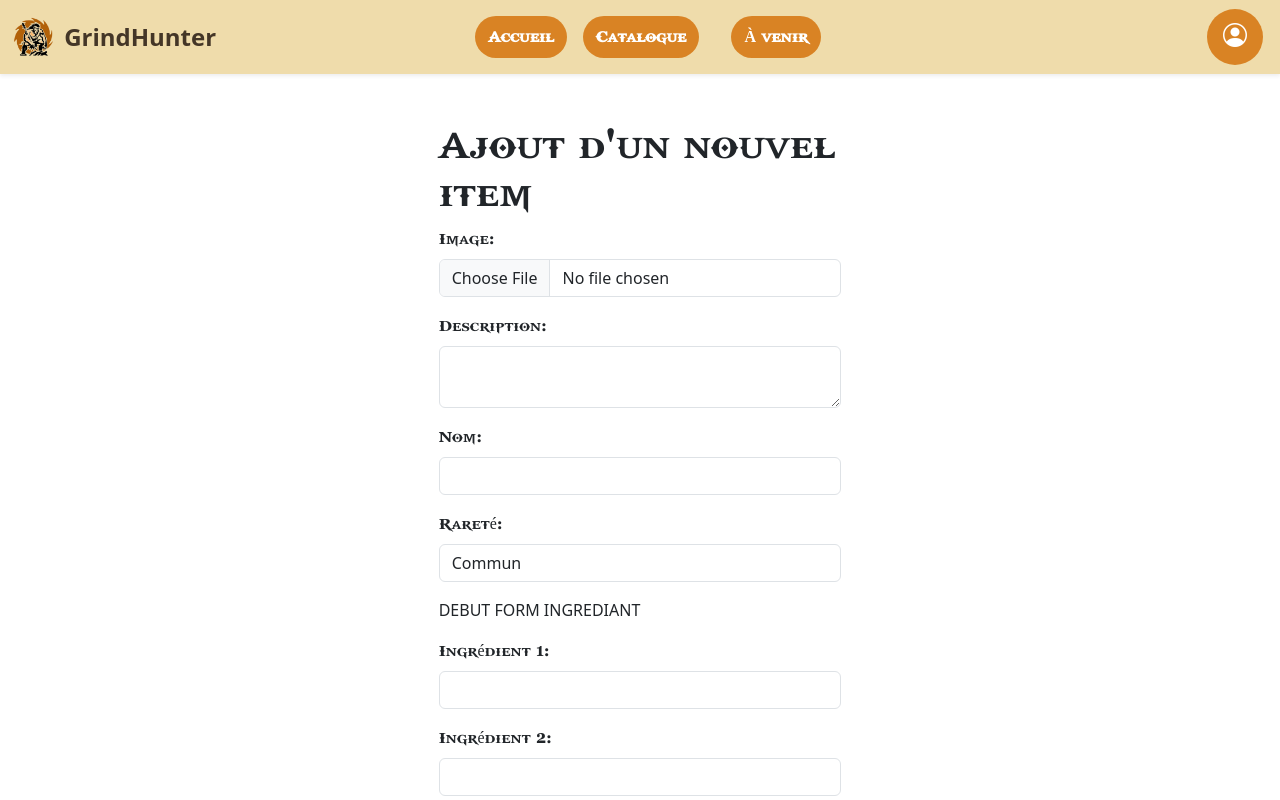
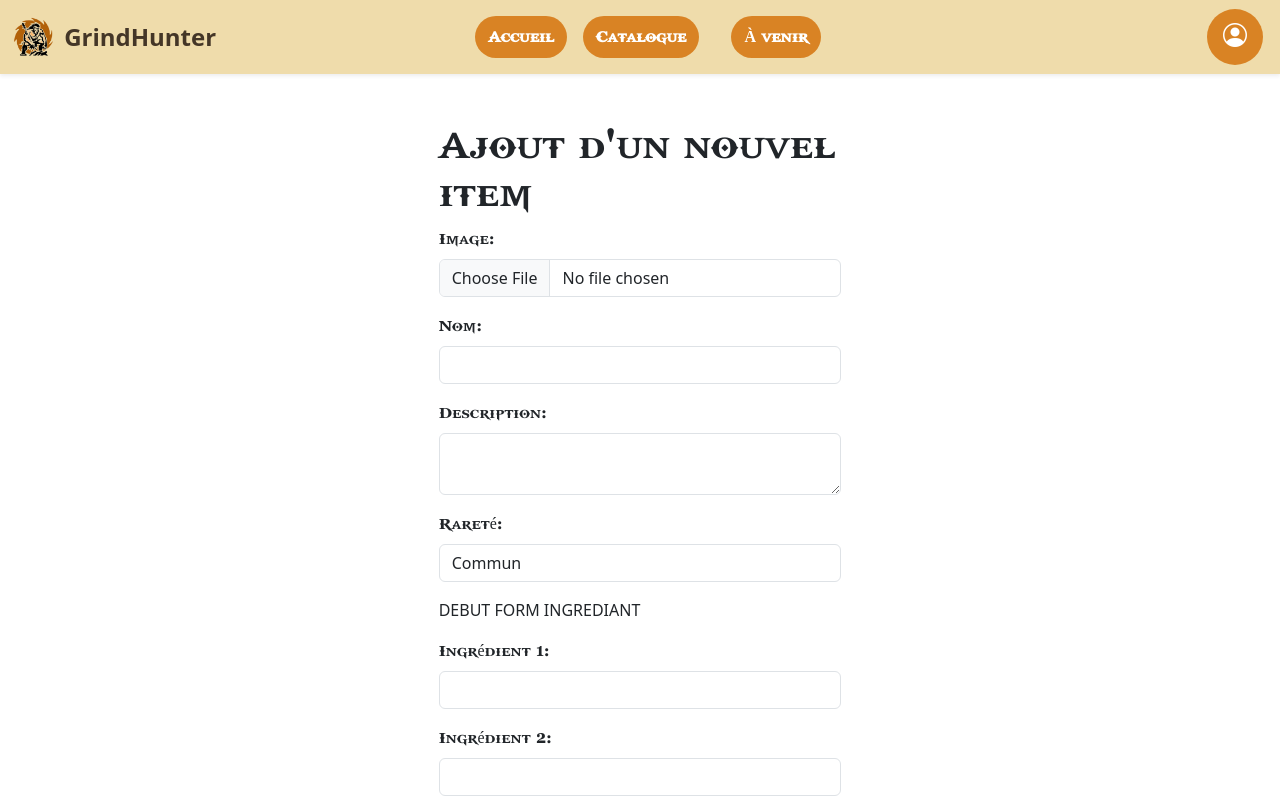
Before and after one commit to bermah1331144/webprojetfinal, a Next.js app: page /addItems in a window 1280 px wide. Shown: the top 800 px of the page. Built offline with nearby package versions, Linux system fonts and the light colour scheme.

Commit message:
Commencer a faire mes fetchs pour le form

```diff
--- a/src/app/addItems/formIngrediant.js
+++ b/src/app/addItems/formIngrediant.js
@@ -1,9 +1,61 @@
 "use client";
 
+import { useEffect, useState, useContext } from "react";
+
 export default function FormIngrediant() {
+    //gestion de chamgement dans le form
+    const [ingrediants, setIngrediants] = useState({
+        ingrediant1: "",
+        ingrediant2: "",
+        ingrediant3: ""
+    });
+
+    //gestion de chamgement dans le form
+    const handleCharge = (e) => {
+
+        setIngrediants({
+            ...ingrediants,
+            [e.target.name]: e.target.value
+        });
+    }
+
+    //Prend les infos donner par le user et le push sur l BD
+    const handleSubmit = (e) => {
+        e.preventDefault();
+
+        if(!ingrediants.ingrediant1 || !ingrediants.ingrediant2 || !ingrediants.ingrediant3) {
+            alert("Veuillez remplir tous les champs");
+            return ;
+        }
+
+        try {
+            const response = fetch(`http://localhost:3001/ingrediants`, {
+                method: "POST",
+                headers: {
+                    "Content-Type": "application/json",
+                },
+                body: JSON.stringify(ingrediants),
+            });
+            if (response.ok) {
+                console.log("Ingrédiant ajouté avec succès");
+                setIngrediants({
+                    ingrediant1: "",
+                    ingrediant2: "",
+                    ingrediant3: ""
+                });
+            } else {
+                console.error("Erreur lors de l'ajout de l'ingrediant");
+            }
+        }
+        catch (error) {
+            console.error(error);
+        }
+    }
+
+
     return <>
                 <div>
-                    <form id="recette-igendiants">
+                    <div id="recette-igendiants">
                         <div className="mb-3">
                             <label htmlFor="ingredient1" className="form-label">Ingrédient 1:</label>
                             <input
@@ -11,7 +63,9 @@ export default function FormIngrediant() {
                                 className="form-control"
                                 id="ingredient1"
                                 name="ingredient1"
-
+                                value={ingrediants.ingrediant1}
+                                onChange={handleCharge}
+                                required
                             />
                         </div>
 
@@ -36,9 +90,10 @@ export default function FormIngrediant() {
                             />
                         </div>
                             <div className="d-flex justify-content-end">
-                                <button className="btn custom-btn mt-3" type="submit">Ajouter</button>
+                                <button onClick={handleSubmit} className="btn custom-btn mt-3">Ajouter</button>
                             </div>
-                    </form>
+
+                    </div>
                 </div>
 
 
--- a/src/app/addItems/page.js
+++ b/src/app/addItems/page.js
@@ -1,23 +1,73 @@
 "use client";
 
 import FormIngrediant from "./formIngrediant";
-import { useState } from "react";
 import './style.sass';
 import '../(style)/style.sass';
+import { useEffect, useState, useContext } from "react";
 
 export default function Page() {
 
+    //Permet de prendre les info ecrit par usager
+    const [items, setItems] = useState({
+        image: "",
+        name: "",
+        description: "",
+        rarity: 0,
+        ingrediants: [],
+        prixVentre: 0,
+        prixAchat: 0
+    });
+
+    //gestion de chamgement dans le form
+    const handleCharge = (e) => {
+        setItems({
+            ...items,
+            [e.target.name]: e.target.value
+        });
+    }
+
     //dois faire un fetch push pour ajouter un item dans BD
+    const handleSubmit = async (e) => {
+        e.preventDefault();
 
+        if(!items.image || !items.name || !items.description || !items.rarity || !items.ingrediants || !items.prixVentre || !items.prixAchat) {
+            alert("Veuillez remplir tous les champs");
+            return ;
+        }
+
+        try {
+            const response = await fetch(`http://localhost:3001/items`, {
+                method: "POST",
+                headers: {
+                    "Content-Type": "application/json",
+                },
+                body: JSON.stringify(items),
+            });
+            if (response.ok) {
+                console.log("Item ajouté avec succès");
+                setItems({
+                    image: "",
+                    name: "",
+                    description: "",
+                    rarity: 0,
+                    ingrediants: [],
+                    prixVentre: 0,
+                    prixAchat: 0
+                });
+            } else {
+                console.error("Erreur lors de l'ajout de l'item");
+            }
+        } catch (err) {
+            console.error("Erreur lors de l'ajout de l'item", err);
+        }
+    }
     //doit prendre les info ecrit par usager et les add a la bd
-
     //doit monter un form pour ajouter un item
-
     return (
         <div id="imgFondForm"className="container-fluid h-80">
             <div className="row ">
                 <div id="addItem"className="col-4 mx-auto my-5">
-                    <form className="justify-content-center mx-auto">
+                    <form onSubmit={handleSubmit}  className="justify-content-center mx-auto">
                             <h1>Ajout d'un nouvel item</h1>
                         <div className="mb-3">
                             <label htmlFor="image" className="form-label">Image:</label>
@@ -27,6 +77,21 @@ export default function Page() {
                                 id="image"
                                 name="image"
                                 accept="image/*"
+                                value={items.image}
+                                onChange={handleCharge}
+                                required
+                            />
+                        </div>
+
+                        <div className="mb-3">
+                            <label htmlFor="name" className="form-label">Nom:</label>
+                            <input
+                                type="text"
+                                className="form-control"
+                                id="name"
+                                name="name"
+                                value={items.name}
+                                onChange={handleCharge}
                                 required
                             />
                         </div>
@@ -36,21 +101,14 @@ export default function Page() {
                                 className="form-control"
                                 id="description"
                                 name="description"
+                                value={items.description}
+                                onChange={handleCharge}
                                 required
 
                             ></textarea>
                         </div>
 
-                        <div className="mb-3">
-                            <label htmlFor="name" className="form-label">Nom:</label>
-                            <input
-                                type="text"
-                                className="form-control"
-                                id="name"
-                                name="name"
-                                required
-                            />
-                        </div>
+{/*------------------------------------- Comment faire pour aller chercher le chois de utilsateur a partir de la liste destroulante ? --------------------------------- */}
 
                         <div className="mb-3">
                             <label htmlFor="rarity" className="form-label">Rareté:</label>
@@ -60,7 +118,8 @@ export default function Page() {
                                 <option value="Épique">Épique</option>                            <option value="Légendaire">Légendaire</option>
                             </select>
                         </div>
-
+{/*-------------------------------------------Probleme peut pas mettre un form dans un form le deuxieme form doit etre un div,
+----------------------------------------------Mais la pas capable decrire dans les case allouer ---------------------------------------*/}
                         <div className="mb-3">
                             <p>DEBUT FORM INGREDIANT</p>
                             <FormIngrediant/>
@@ -74,6 +133,8 @@ export default function Page() {
                                 className="form-control"
                                 id="prixVente"
                                 name="prixVente"
+                                value={items.prixVente}
+                                onChange={handleCharge}
                                 required
                             />
                         </div>
@@ -85,6 +146,8 @@ export default function Page() {
                                 className="form-control"
                                 id="prixAchat"
                                 name="prixAchat"
+                                value={items.prixAchat}
+                                onChange={handleCharge}
                                 required
                             />
                         </div>
--- a/src/app/details/[id]/addCommentaire.js
+++ b/src/app/details/[id]/addCommentaire.js
@@ -3,7 +3,7 @@
 import { Lisu_Bosa } from "next/font/google";
 import Commentaire from "./Commentaire";
 import ListCommentaire from "./listCommentaire";
-import { useEffect, useState, useContext } from "react";
+
 import { useParams } from "next/navigation";
 export default function addCommentaire({idItem}) {
     const [message,setMesage] = useState("");
@@ -37,7 +37,7 @@ export default function addCommentaire({idItem}) {
       }, []);
 
 
-    //gestion d#e changements dans les champs du formaulaire
+    //gestion de changements dans les champs du formaulaire
     const handleCharge = (e) => {
 
         setCommentaire({
```
